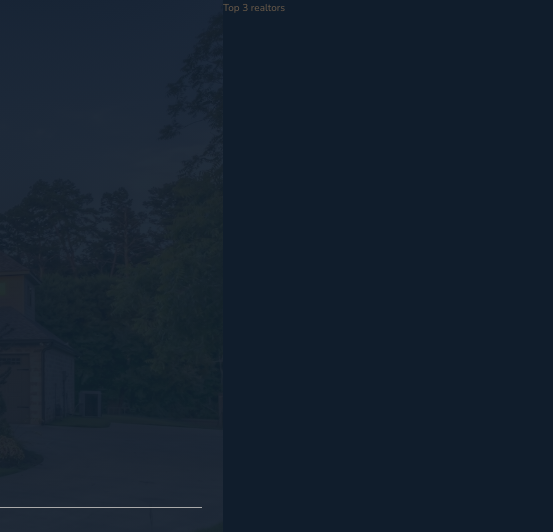
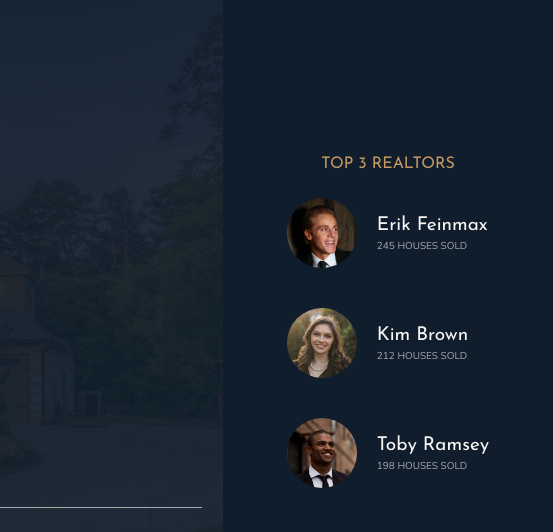
Before and after one commit to vladislav-chiorescu/nexter, a website: page index.html in a window 1280 px wide. Shown: the top 532 px of the page, 727-1280 px from the left. Drawn offline with nearby package versions, Linux system fonts and the light colour scheme.

Commit message:
Built the Realtors Section.

```diff
--- a/index.html
+++ b/index.html
@@ -34,7 +34,26 @@
     </header>
 
     <div class="realtors">
-      Top 3 realtors
+      <h3 class="heading-3">Top 3 Realtors</h3>
+      <div class="realtors__list">
+        <img src="img/realtor-1.jpeg" alt="Realtor 1" class="realtors__img" />
+        <div class="realtors__details">
+          <h4 class="heading-4 heading-4--light">Erik Feinmax</h4>
+          <p class="realtors__sold">245 houses sold</p>
+        </div>
+
+        <img src="img/realtor-2.jpeg" alt="Realtor 2" class="realtors__img" />
+        <div class="realtors__details">
+          <h4 class="heading-4 heading-4--light">Kim Brown</h4>
+          <p class="realtors__sold">212 houses sold</p>
+        </div>
+
+        <img src="img/realtor-3.jpeg" alt="Realtor 3" class="realtors__img" />
+        <div class="realtors__details">
+          <h4 class="heading-4 heading-4--light">Toby Ramsey</h4>
+          <p class="realtors__sold">198 houses sold</p>
+        </div>
+      </div>
     </div>
 
     <section class="features">
--- a/sass/_realtors.scss
+++ b/sass/_realtors.scss
@@ -1,4 +1,31 @@
 .realtors {
   background-color: $color-secondary;
   grid-column: col-start 7 / full-end;
+  padding: 3rem;
+
+  display: grid;
+  align-content: center;
+  justify-items: center;
+  justify-items: center;
+  row-gap: 2rem;
+
+  &__list {
+    display: grid;
+    grid-template-columns: min-content max-content;
+    column-gap: 2rem;
+    row-gap: 5vh;
+    align-items: center;
+  }
+
+  &__img {
+    width: 7rem;
+    border-radius: 50%;
+    display: block;
+  }
+
+  &__sold {
+    text-transform: uppercase;
+    color: $color-grey-light-2;
+    margin-top: -3px;
+  }
 }
```
Also changed, not shown: css/style.css.
